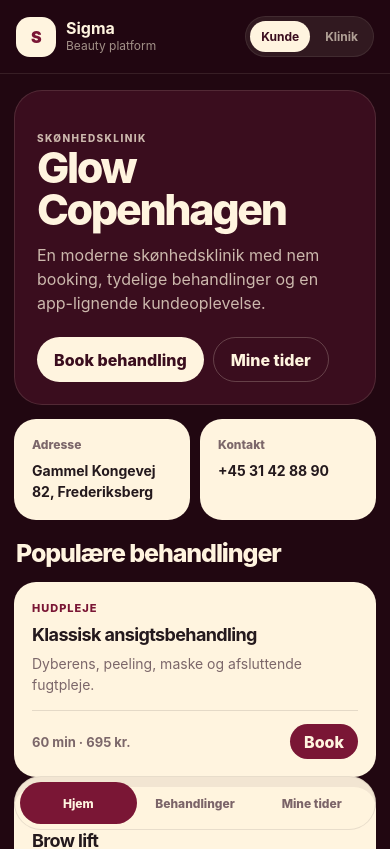
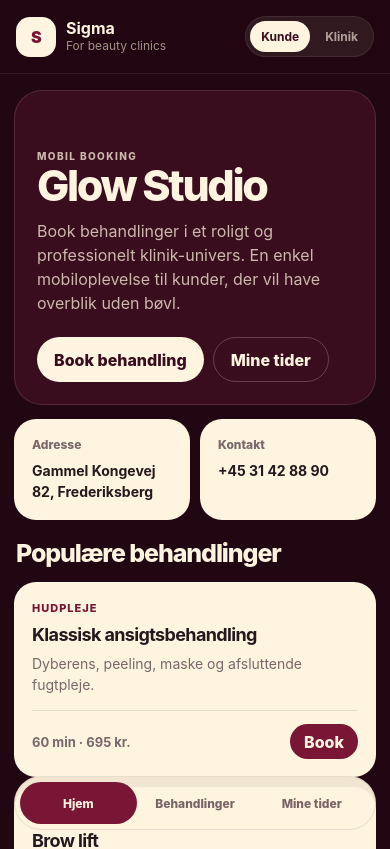
Before and after one commit to uanel955/sigma-prototype, a React (Vite) app: page / in a window 390 px wide. Shown: the top 849 px of the page. Built offline with nearby package versions, Linux system fonts and the light colour scheme.

Commit message:
feat: update clinic name/desc, tagline to 'For beauty clinics', eyebrow to 'Mobil booking'

```diff
--- a/src/main.jsx
+++ b/src/main.jsx
@@ -3,10 +3,10 @@ import { createRoot } from "react-dom/client";
 import "./styles.css";
 
 const clinic = {
-  name: "Glow Copenhagen",
-  subtitle: "Hudpleje, bryn og laser",
+  name: "Glow Studio",
+  subtitle: "Hudpleje · Bryn · Vipper · Laser",
   description:
-    "En moderne skønhedsklinik med nem booking, tydelige behandlinger og en app-lignende kundeoplevelse.",
+    "Book behandlinger i et roligt og professionelt klinik-univers. En enkel mobiloplevelse til kunder, der vil have overblik uden bøvl.",
   address: "Gammel Kongevej 82, Frederiksberg",
   phone: "+45 31 42 88 90"
 };
@@ -87,7 +87,7 @@ function App() {
             <div className="logo">S</div>
             <div>
               <strong>Sigma</strong>
-              <span>Beauty platform</span>
+              <span>For beauty clinics</span>
             </div>
           </div>
 
@@ -156,7 +156,7 @@ function ClientApp({ tab, setTab, clinic, treatments, bookings, onBook }) {
         {tab === "home" && (
           <section className="stack">
             <div className="hero">
-              <p className="eyebrow">Skønhedsklinik</p>
+              <p className="eyebrow">Mobil booking</p>
               <h1>{clinic.name}</h1>
               <p>{clinic.description}</p>
 
```
